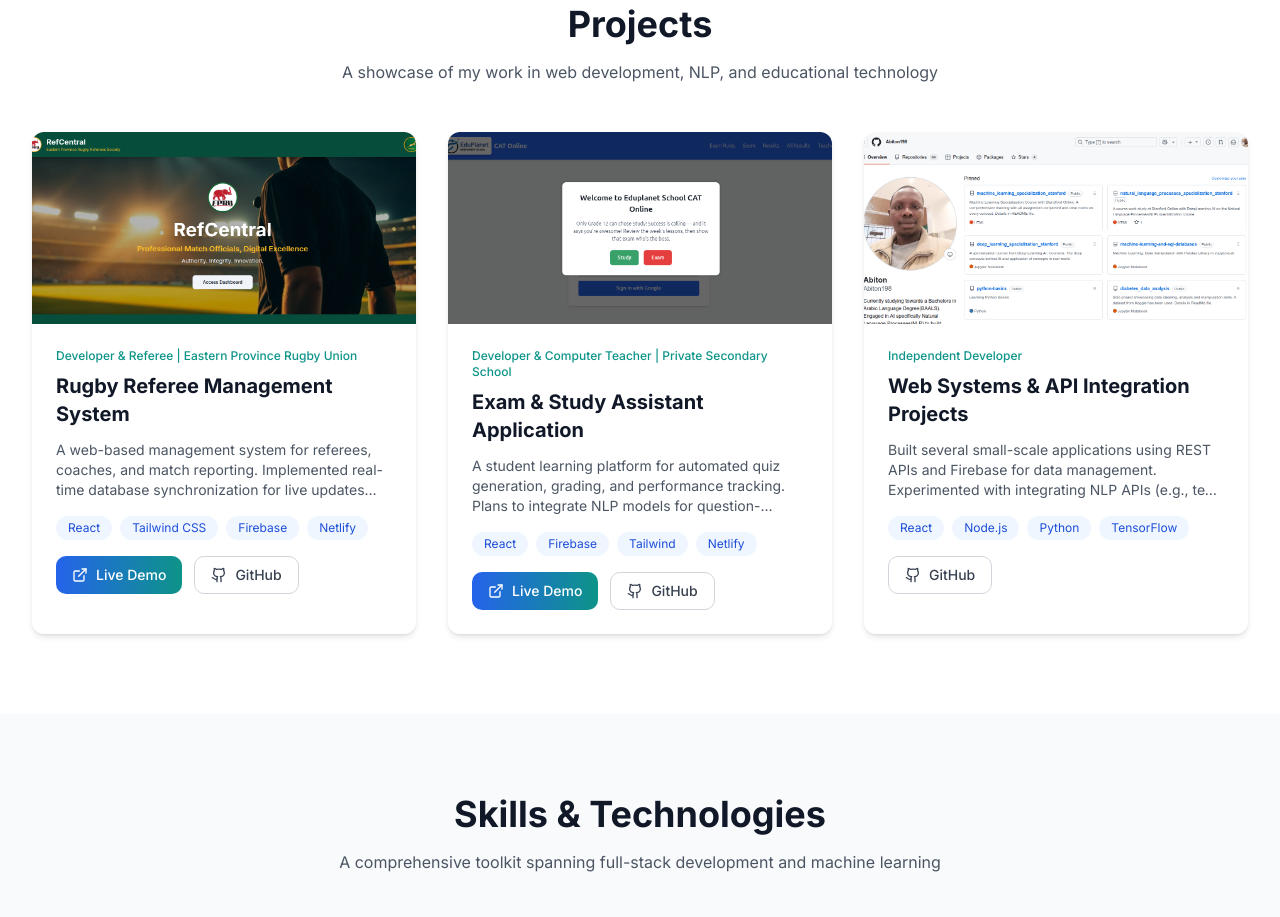
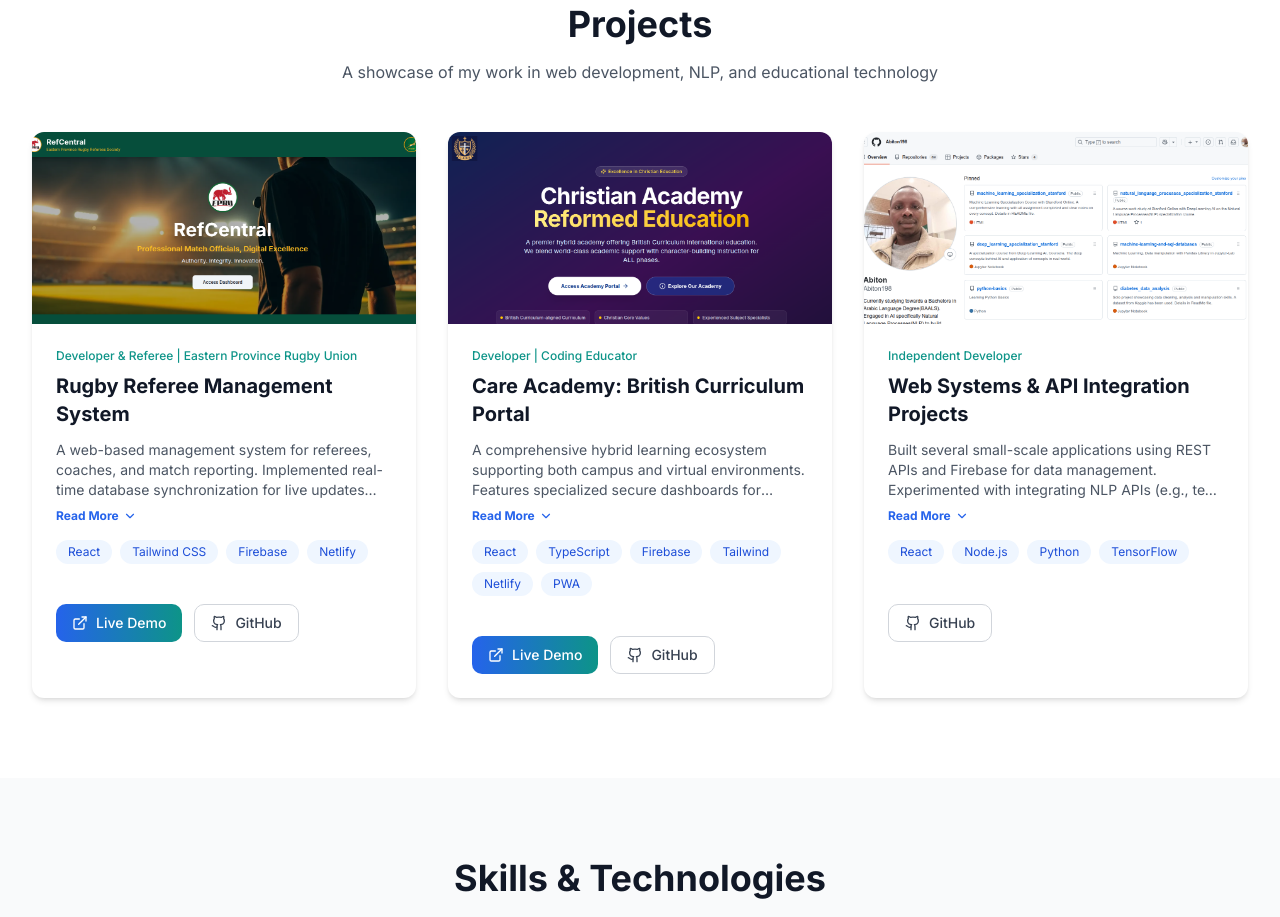
Before and after one commit to Abiton198/portifolio-abiton, a React (Vite) app: page / in a window 1280 px wide. Shown: the part 1980-2897 px from the top of the page. Built offline with nearby package versions, Linux system fonts and the light colour scheme.

Commit message:
modified description for more or less

```diff
--- a/src/components/ProjectCard.tsx
+++ b/src/components/ProjectCard.tsx
@@ -1,12 +1,16 @@
 import React from 'react';
+import { useState } from 'react';
 import { Project } from '../data/projects';
-import { ExternalLink, Github } from 'lucide-react';
+import { ChevronDown, ChevronUp, ExternalLink, Github } from 'lucide-react';
+
 
 interface ProjectCardProps {
   project: Project;
 }
 
 const ProjectCard: React.FC<ProjectCardProps> = ({ project }) => {
+  const [isExpanded, setIsExpanded] = useState(false);
+
   return (
     <div className="bg-white rounded-xl shadow-md overflow-hidden hover:shadow-2xl hover:-translate-y-2 transition-all duration-300">
       <div className="relative h-48 overflow-hidden">
@@ -19,17 +23,35 @@ const ProjectCard: React.FC<ProjectCardProps> = ({ project }) => {
      <div className="p-6">
     <p className="text-xs text-teal-600 font-medium mb-2">{project.role}</p>
     <h3 className="text-xl font-bold text-gray-900 mb-3">{project.title}</h3>
-        <p className="text-gray-600 text-sm mb-4 line-clamp-3">{project.description}</p>
 
-        <div className="flex flex-wrap gap-2 mb-4">
+            <div className="relative">
+              <p className={`text-gray-600 text-sm transition-all duration-300 ${!isExpanded ? "line-clamp-3" : ""}`}>
+                {project.description}
+              </p>
+
+              {/* Clickable Toggle */}
+              <button
+                onClick={() => setIsExpanded(!isExpanded)}
+                className="text-blue-600 text-xs font-bold mt-2 flex items-center gap-1 hover:underline"
+              >
+                {isExpanded ? (
+                  <>Read Less <ChevronUp size={14} /></>
+                ) : (
+                  <>Read More <ChevronDown size={14} /></>
+                )}
+              </button>
+            </div>
+
+            <div className="flex flex-wrap gap-2 mt-4 mb-4">
               {project.tech.map((tech, idx) => (
                 <span key={idx} className="text-xs bg-blue-50 text-blue-700 px-3 py-1 rounded-full">
                   {tech}
                 </span>
               ))}
             </div>
+          </div>
 
-        <div className="flex gap-3">
+        <div className="flex gap-3 px-6 pb-6">
           {project.liveLink && (
             <a
               href={project.liveLink}
@@ -52,7 +74,6 @@ const ProjectCard: React.FC<ProjectCardProps> = ({ project }) => {
           </a>
         </div>
       </div>
-    </div>
   );
 };
 
--- a/src/data/courses.ts
+++ b/src/data/courses.ts
@@ -43,7 +43,7 @@ export const courses: Course[] = [
     type: "formal"
   },
   {
-    id: "ai-everyone",
+    id: "ai-everyon",
     title: "Mathematics for Machine Learning Specialization",
     institution: "Emperial College London",
     platform: "Coursera",
--- a/src/data/projects.ts
+++ b/src/data/projects.ts
@@ -20,15 +20,15 @@ export const projects: Project[] = [
     githubLink: "https://github.com/Abiton198/refcentral",
     role: "Developer & Referee | Eastern Province Rugby Union"
   },
-  {
-    id: "exam-assistant",
-    title: "Exam & Study Assistant Application",
-    description: "A student learning platform for automated quiz generation, grading, and performance tracking. Plans to integrate NLP models for question-answer interaction in Arabic and English.",
-    tech: ["React", "Firebase", "Tailwind", "Netlify"],
-    image: "/eduapp.png",
-    liveLink: "https://eduplanet-cat-online.netlify.app/",
-    githubLink: "https://github.com/Abiton198/eduplanet_online_cat",
-    role: "Developer & Computer Teacher | Private Secondary School"
+ {
+    id: "care-academy-portal",
+    title: "Care Academy: British Curriculum Portal",
+    description: "A comprehensive hybrid learning ecosystem supporting both campus and virtual environments. Features specialized secure dashboards for Principals, Teachers, and Parents. Includes student portal, timetable scheduler, links engine for British curriculum-aligned. Future work includes real-time performance tracking with NLP integration.",
+    tech: ["React", "TypeScript", "Firebase", "Tailwind", "Netlify", "PWA"],
+    image: "/care_academy.png",
+    liveLink: "https://care-academy.netlify.app/",
+    githubLink: "https://github.com/Abiton198/care_academy",
+    role: "Developer | Coding Educator"
   },
   {
     id: "nlp-experiments",
```
Also changed, not shown: public/care_academy.png (added). Lines whose indentation alone changed are shown as unchanged.
